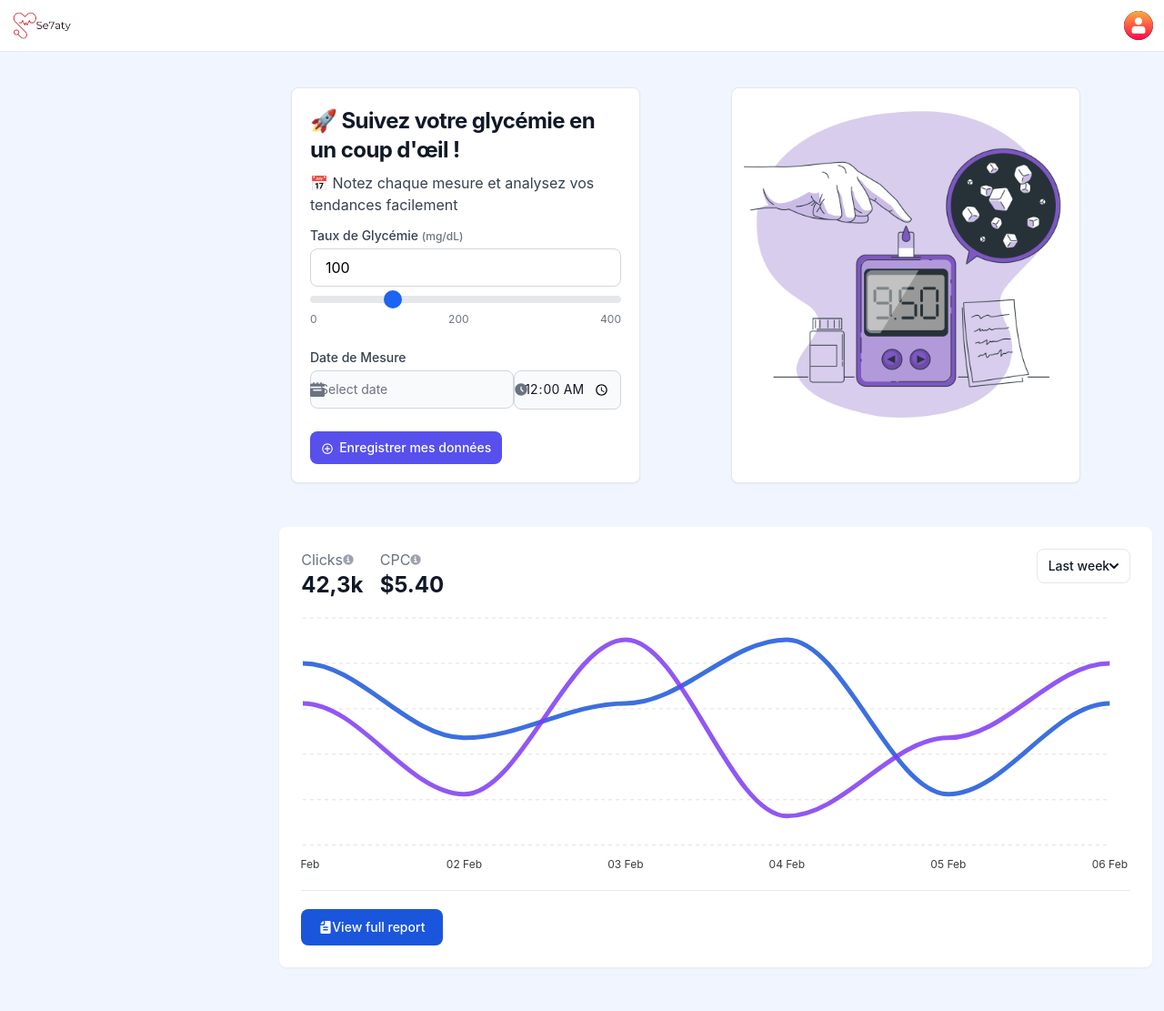
After one commit to yassir2222/Se7ati, a Django app: template se7ati_project/se7ati_app/templates/statistics/glycemi_statistcs.html in a window 1280 px wide. The commit adds this page. Shown: the whole page at 91% size. Run offline with Django 3.2, Linux system fonts and the light colour scheme; the template is opened without the code that fills it, so the values that code supplies are empty; some libraries are stand-ins or nearby versions.

Commit message:
mesure glycemie front

```diff
--- a/se7ati_project/se7ati_app/templates/includes/sidebar.html
+++ b/se7ati_project/se7ati_app/templates/includes/sidebar.html
@@ -136,6 +136,19 @@
           <span class="ms-3">Ai Assistant</span>
         </a>
       </li>
+
+      <li>
+        <a
+          href="{% url 'glucoseLevel' %}"
+          class="flex items-center p-2 text-gray-900 rounded-lg hover:bg-gray-100 group"
+        >
+        <svg class="w-6 h-6 text-gray-500 transition duration-75 group-hover:text-gray-900" aria-hidden="true" xmlns="http://www.w3.org/2000/svg" width="24" height="24" fill="none" viewBox="0 0 24 24">
+          <path stroke="currentColor" stroke-linecap="round" stroke-linejoin="round" stroke-width="2" d="M4 4v15a1 1 0 0 0 1 1h15M8 16l2.5-5.5 3 3L17.273 7 20 9.667"/>
+        </svg>
+
+          <span class="ms-3">Statistique</span>
+        </a>
+      </li>
       <li>
         <a
           href="#"
--- /dev/null
+++ b/se7ati_project/se7ati_app/templates/statistics/glycemi_statistcs.html
@@ -0,0 +1,296 @@
+<!DOCTYPE html>
+<html lang="fr">
+<head>
+  <meta charset="UTF-8" />
+  <meta name="viewport" content="width=device-width, initial-scale=1.0" />
+  <title>Statistiques Glycémie</title>
+  <link href="https://cdn.jsdelivr.net/npm/flowbite@3.1.2/dist/flowbite.min.css" rel="stylesheet" />
+
+</head>
+<body class="bg-indigo-50">
+    {% include 'includes/navbar.html' %}
+    <div></div>
+    {% include 'includes/sidebar.html' %}
+
+    {% load static %}
+    <br><br><br><br>
+    <div class="grid grid-cols-2  gap-2" style="margin-left: 25%;">
+
+        <div class="max-w-sm bg-white border border-gray-200 rounded-lg shadow-sm dark:bg-gray-800 dark:border-gray-700">
+
+            <div class="p-5">
+                <a href="#">
+                    <h5 class="mb-2 text-2xl font-bold tracking-tight text-gray-900 dark:text-white">🚀 Suivez votre glycémie en un coup d'œil !</h5>
+                </a>
+                <p class="mb-3 font-normal text-gray-700 dark:text-gray-400">📅 Notez chaque mesure et analysez vos tendances facilement</p>
+
+                <div>
+                    <label class="block text-sm font-medium text-gray-700 mb-1" for="glycemia">
+                        Taux de Glycémie <span class="text-xs text-gray-500">(mg/dL)</span>
+                    </label>
+
+
+                    <input
+                        type="number"
+                        id="glycemia"
+                        name="glycemia"
+                        min="50"
+                        max="300"
+                        value="100"
+                        required
+                        class="w-full px-4 py-2 border border-gray-300 rounded-lg input-focus focus:outline-none"
+                    />
+
+
+                    <input
+                        type="range"
+                        id="glycemia-range"
+                        name="glycemia"
+                        min="0"
+                        max="400"
+                        step="1"
+                        value="100"
+                        class="w-full h-2 bg-gray-200 rounded-lg appearance-none range-slider"
+
+                    />
+
+
+                    <div class="flex justify-between text-xs text-gray-500 mt-1">
+                        <span>0</span>
+                        <output id="glycemia-value">200</output>
+                        <span>400</span>
+                    </div>
+                </div>
+              <br>
+
+              <label class="block text-sm font-medium text-gray-700 mb-1" for="glycemia">
+                Date de Mesure
+            </label>
+<div class="flex">
+
+    <div class="relative max-w-sm flex items-center me-4">
+
+
+        <div class="absolute inset-y-0 start-0 flex items-center ps-3 pointer-events-none">
+        <svg class="w-4 h-4  text-gray-500 dark:text-gray-400" aria-hidden="true" xmlns="http://www.w3.org/2000/svg" fill="currentColor" viewBox="0 0 20 20">
+            <path d="M20 4a2 2 0 0 0-2-2h-2V1a1 1 0 0 0-2 0v1h-3V1a1 1 0 0 0-2 0v1H6V1a1 1 0 0 0-2 0v1H2a2 2 0 0 0-2 2v2h20V4ZM0 18a2 2 0 0 0 2 2h16a2 2 0 0 0 2-2V8H0v10Zm5-8h10a1 1 0 0 1 0 2H5a1 1 0 0 1 0-2Z"/>
+            </svg>
+        </div>
+        <input id="datepicker-actions" datepicker datepicker-buttons datepicker-autoselect-today type="text" class="bg-gray-50 border border-gray-300 text-gray-900 text-sm rounded-lg focus:ring-blue-500 focus:border-blue-500 block w-full ps-10 p-2.5  dark:bg-gray-700 dark:border-gray-600 dark:placeholder-gray-400 dark:text-white dark:focus:ring-blue-500 dark:focus:border-blue-500" placeholder="Select date">
+    </div>
+    <div class="relative flex items-center me-4">
+        <div class="absolute inset-y-0 end-0 top-0 flex items-center pe-3.5 pointer-events-none">
+            <svg class="w-4 h-4 text-gray-500 dark:text-gray-400" aria-hidden="true" xmlns="http://www.w3.org/2000/svg" fill="currentColor" viewBox="0 0 24 24">
+                <path fill-rule="evenodd" d="M2 12C2 6.477 6.477 2 12 2s10 4.477 10 10-4.477 10-10 10S2 17.523 2 12Zm11-4a1 1 0 1 0-2 0v4a1 1 0 0 0 .293.707l3 3a1 1 0 0 0 1.414-1.414L13 11.586V8Z" clip-rule="evenodd"/>
+            </svg>
+        </div>
+        <input type="time" id="time" class="bg-gray-50 border leading-none border-gray-300 text-gray-900 text-sm rounded-lg focus:ring-blue-500 focus:border-blue-500 block w-full p-2.5 dark:bg-gray-700 dark:border-gray-600 dark:placeholder-gray-400 dark:text-white dark:focus:ring-blue-500 dark:focus:border-blue-500" min="09:00" max="18:00" value="00:00" required />
+    </div>
+</div>
+
+                <br>
+                <button href="#" class="inline-flex items-center px-3 py-2 text-sm font-medium text-center text-white bg-indigo-600 rounded-lg hover:bg-indigo-800 focus:ring-4 focus:outline-none focus:ring-blue-300 dark:bg-blue-600 dark:hover:bg-blue-700 dark:focus:ring-blue-800">
+
+
+                    <svg class="rtl:rotate-180 w-3.5 h-3.5 ms-2" aria-hidden="true" xmlns="http://www.w3.org/2000/svg" width="24" height="24" fill="none" viewBox="0 0 24 20">
+                        <path stroke="currentColor" stroke-linecap="round" stroke-linejoin="round" stroke-width="2" d="M12 7.757v8.486M7.757 12h8.486M21 12a9 9 0 1 1-18 0 9 9 0 0 1 18 0Z"/>
+                      </svg>&ThinSpace; Enregistrer mes données
+
+                </button>
+            </div>
+        </div>
+        <div class="max-w-sm bg-white border border-gray-200 rounded-lg shadow-sm dark:bg-gray-800 dark:border-gray-700">
+            <img class="h-auto max-w-full rounded-lg" src="{% static 'images/Diabetes-bro-glycemi.png' %}" alt="">
+        </div>
+
+
+    </div>
+
+<br><br>
+
+    <div class=" w-1/2 ml-10 bg-white rounded-lg shadow-sm dark:bg-gray-800 p-4 md:p-6" style="margin-left: 24%; width:75% ;" >
+        <div class="flex justify-between mb-5">
+          <div class="grid gap-4 grid-cols-2">
+            <div>
+              <h5 class="inline-flex items-center text-gray-500 dark:text-gray-400 leading-none font-normal mb-2">Clicks
+                <svg data-popover-target="clicks-info" data-popover-placement="bottom" class="w-3 h-3 text-gray-400 hover:text-gray-900 dark:hover:text-white cursor-pointer ms-1" aria-hidden="true" xmlns="http://www.w3.org/2000/svg" fill="currentColor" viewBox="0 0 20 20">
+                  <path d="M10 .5a9.5 9.5 0 1 0 9.5 9.5A9.51 9.51 0 0 0 10 .5ZM9.5 4a1.5 1.5 0 1 1 0 3 1.5 1.5 0 0 1 0-3ZM12 15H8a1 1 0 0 1 0-2h1v-3H8a1 1 0 0 1 0-2h2a1 1 0 0 1 1 1v4h1a1 1 0 0 1 0 2Z"/>
+                </svg>
+                <div data-popover id="clicks-info" role="tooltip" class="absolute z-10 invisible inline-block text-sm text-gray-500 transition-opacity duration-300 bg-white border border-gray-200 rounded-lg shadow-xs opacity-0 w-72 dark:bg-gray-800 dark:border-gray-600 dark:text-gray-400">
+                    <div class="p-3 space-y-2">
+                        <h3 class="font-semibold text-gray-900 dark:text-white">Clicks growth - Incremental</h3>
+                        <p>Report helps navigate cumulative growth of community activities. Ideally, the chart should have a growing trend, as stagnating chart signifies a significant decrease of community activity.</p>
+                        <h3 class="font-semibold text-gray-900 dark:text-white">Calculation</h3>
+                        <p>For each date bucket, the all-time volume of activities is calculated. This means that activities in period n contain all activities up to period n, plus the activities generated by your community in period.</p>
+                        <a href="#" class="flex items-center font-medium text-blue-600 dark:text-blue-500 dark:hover:text-blue-600 hover:text-blue-700 hover:underline">Read more <svg class="w-2 h-2 ms-1.5 rtl:rotate-180" aria-hidden="true" xmlns="http://www.w3.org/2000/svg" fill="none" viewBox="0 0 6 10">
+                    <path stroke="currentColor" stroke-linecap="round" stroke-linejoin="round" stroke-width="2" d="m1 9 4-4-4-4"/>
+                  </svg></a>
+                    </div>
+                    <div data-popper-arrow></div>
+                </div>
+              </h5>
+              <p class="text-gray-900 dark:text-white text-2xl leading-none font-bold">42,3k</p>
+            </div>
+            <div>
+              <h5 class="inline-flex items-center text-gray-500 dark:text-gray-400 leading-none font-normal mb-2">CPC
+              <svg data-popover-target="cpc-info" data-popover-placement="bottom" class="w-3 h-3 text-gray-400 hover:text-gray-900 dark:hover:text-white cursor-pointer ms-1" aria-hidden="true" xmlns="http://www.w3.org/2000/svg" fill="currentColor" viewBox="0 0 20 20">
+                  <path d="M10 .5a9.5 9.5 0 1 0 9.5 9.5A9.51 9.51 0 0 0 10 .5ZM9.5 4a1.5 1.5 0 1 1 0 3 1.5 1.5 0 0 1 0-3ZM12 15H8a1 1 0 0 1 0-2h1v-3H8a1 1 0 0 1 0-2h2a1 1 0 0 1 1 1v4h1a1 1 0 0 1 0 2Z"/>
+                </svg>
+                <div data-popover id="cpc-info" role="tooltip" class="absolute z-10 invisible inline-block text-sm text-gray-500 transition-opacity duration-300 bg-white border border-gray-200 rounded-lg shadow-xs opacity-0 w-72 dark:bg-gray-800 dark:border-gray-600 dark:text-gray-400">
+                    <div class="p-3 space-y-2">
+                        <h3 class="font-semibold text-gray-900 dark:text-white">CPC growth - Incremental</h3>
+                        <p>Report helps navigate cumulative growth of community activities. Ideally, the chart should have a growing trend, as stagnating chart signifies a significant decrease of community activity.</p>
+                        <h3 class="font-semibold text-gray-900 dark:text-white">Calculation</h3>
+                        <p>For each date bucket, the all-time volume of activities is calculated. This means that activities in period n contain all activities up to period n, plus the activities generated by your community in period.</p>
+                        <a href="#" class="flex items-center font-medium text-blue-600 dark:text-blue-500 dark:hover:text-blue-600 hover:text-blue-700 hover:underline">Read more <svg class="w-2 h-2 ms-1.5 rtl:rotate-180" aria-hidden="true" xmlns="http://www.w3.org/2000/svg" fill="none" viewBox="0 0 6 10">
+                    <path stroke="currentColor" stroke-linecap="round" stroke-linejoin="round" stroke-width="2" d="m1 9 4-4-4-4"/>
+                  </svg></a>
+                    </div>
+                    <div data-popper-arrow></div>
+                </div>
+              </h5>
+              <p class="text-gray-900 dark:text-white text-2xl leading-none font-bold">$5.40</p>
+            </div>
+          </div>
+          <div>
+            <button id="dropdownDefaultButton"
+              data-dropdown-toggle="lastDaysdropdown"
+              data-dropdown-placement="bottom" type="button" class="px-3 py-2 inline-flex items-center text-sm font-medium text-gray-900 focus:outline-none bg-white rounded-lg border border-gray-200 hover:bg-gray-100 hover:text-blue-700 focus:z-10 focus:ring-4 focus:ring-gray-200 dark:focus:ring-gray-700 dark:bg-gray-800 dark:text-gray-400 dark:border-gray-600 dark:hover:text-white dark:hover:bg-gray-700">Last week <svg class="w-2.5 h-2.5 ms-2.5" aria-hidden="true" xmlns="http://www.w3.org/2000/svg" fill="none" viewBox="0 0 10 6">
+          <path stroke="currentColor" stroke-linecap="round" stroke-linejoin="round" stroke-width="2" d="m1 1 4 4 4-4"/>
+          </svg></button>
+          <div id="lastDaysdropdown" class="z-10 hidden bg-white divide-y divide-gray-100 rounded-lg shadow-sm w-44 dark:bg-gray-700">
+                <ul class="py-2 text-sm text-gray-700 dark:text-gray-200" aria-labelledby="dropdownDefaultButton">
+                  <li>
+                    <a href="#" class="block px-4 py-2 hover:bg-gray-100 dark:hover:bg-gray-600 dark:hover:text-white">Yesterday</a>
+                  </li>
+                  <li>
+                    <a href="#" class="block px-4 py-2 hover:bg-gray-100 dark:hover:bg-gray-600 dark:hover:text-white">Today</a>
+                  </li>
+                  <li>
+                    <a href="#" class="block px-4 py-2 hover:bg-gray-100 dark:hover:bg-gray-600 dark:hover:text-white">Last 7 days</a>
+                  </li>
+                  <li>
+                    <a href="#" class="block px-4 py-2 hover:bg-gray-100 dark:hover:bg-gray-600 dark:hover:text-white">Last 30 days</a>
+                  </li>
+                  <li>
+                    <a href="#" class="block px-4 py-2 hover:bg-gray-100 dark:hover:bg-gray-600 dark:hover:text-white">Last 90 days</a>
+                  </li>
+                </ul>
+            </div>
+          </div>
+        </div>
+        <div id="line-chart"></div>
+        <div class="grid grid-cols-1 items-center border-gray-200 border-t dark:border-gray-700 justify-between mt-2.5">
+          <div class="pt-5">
+            <a href="#" class="px-5 py-2.5 text-sm font-medium text-white inline-flex items-center bg-blue-700 hover:bg-blue-800 focus:ring-4 focus:outline-none focus:ring-blue-300 rounded-lg text-center dark:bg-blue-600 dark:hover:bg-blue-700 dark:focus:ring-blue-800">
+              <svg class="w-3.5 h-3.5 text-white me-2 rtl:rotate-180" aria-hidden="true" xmlns="http://www.w3.org/2000/svg" fill="currentColor" viewBox="0 0 16 20">
+                <path d="M14.066 0H7v5a2 2 0 0 1-2 2H0v11a1.97 1.97 0 0 0 1.934 2h12.132A1.97 1.97 0 0 0 16 18V2a1.97 1.97 0 0 0-1.934-2Zm-3 15H4.828a1 1 0 0 1 0-2h6.238a1 1 0 0 1 0 2Zm0-4H4.828a1 1 0 0 1 0-2h6.238a1 1 0 1 1 0 2Z"/>
+                <path d="M5 5V.13a2.96 2.96 0 0 0-1.293.749L.879 3.707A2.98 2.98 0 0 0 .13 5H5Z"/>
+              </svg>
+              View full report
+            </a>
+          </div>
+        </div>
+      </div>
+      <br><br>
+
+<script src="https://cdn.jsdelivr.net/npm/apexcharts"></script>
+<script>
+
+
+    const options = {
+  chart: {
+    height: "100%",
+    maxWidth: "100%",
+    type: "line",
+    fontFamily: "Inter, sans-serif",
+    dropShadow: {
+      enabled: false,
+    },
+    toolbar: {
+      show: false,
+    },
+  },
+  tooltip: {
+    enabled: true,
+    x: {
+      show: false,
+    },
+  },
+  dataLabels: {
+    enabled: false,
+  },
+  stroke: {
+    width: 6,
+  },
+  grid: {
+    show: true,
+    strokeDashArray: 4,
+    padding: {
+      left: 2,
+      right: 2,
+      top: -26
+    },
+  },
+  series: [
+    {
+      name: "Clicks",
+      data: [6500, 6418, 6456, 6526, 6356, 6456],
+      color: "#1A56DB",
+    },
+    {
+      name: "CPC",
+      data: [6456, 6356, 6526, 6332, 6418, 6500],
+      color: "#7E3AF2",
+    },
+  ],
+  legend: {
+    show: false
+  },
+  stroke: {
+    curve: 'smooth'
+  },
+  xaxis: {
+    categories: ['01 Feb', '02 Feb', '03 Feb', '04 Feb', '05 Feb', '06 Feb', '07 Feb'],
+    labels: {
+      show: true,
+      style: {
+        fontFamily: "Inter, sans-serif",
+        cssClass: 'text-xs font-normal fill-gray-500 dark:fill-gray-400'
+      }
+    },
+    axisBorder: {
+      show: false,
+    },
+    axisTicks: {
+      show: false,
+    },
+  },
+  yaxis: {
+    show: false,
+  },
+}
+
+if (document.getElementById("line-chart") && typeof ApexCharts !== 'undefined') {
+  const chart = new ApexCharts(document.getElementById("line-chart"), options);
+  chart.render();
+}
+
+</script>
+
+<script>
+const glycemiaInput = document.getElementById('glycemia');
+  const glycemiaRange = document.getElementById('glycemia-range');
+
+
+  // Synchronisation entre le champ number et le range
+
+
+  glycemiaRange.addEventListener('input', () => {
+    glycemiaInput.value = glycemiaRange.value;
+
+  });
+</script>
+<script src="https://cdn.jsdelivr.net/npm/flowbite@3.1.2/dist/flowbite.min.js"></script>
+</body>
+</html>
--- a/se7ati_project/se7ati_app/urls.py
+++ b/se7ati_project/se7ati_app/urls.py
@@ -17,6 +17,7 @@ urlpatterns = [
     path('chat/<int:user_id>/', views.chat_with_user, name='chat_with_user'),
     path('diabetes_predicton/', views.diabetes_predicton, name='diabetes_predicton'),
     path('chat_bot/', views.chat_bot, name='chat_bot'),
+    path('glucoseLevel/', views.glucoseLevel, name='glucoseLevel'),
 
 
 ]
--- a/se7ati_project/se7ati_app/views.py
+++ b/se7ati_project/se7ati_app/views.py
@@ -495,3 +495,6 @@ def chat_bot(request):
 
     chat_history = ChatMessage.objects.filter(user=request.user).order_by('created_at')
     return render(request, 'chat_bot/chat_main.html', {'chat_history': chat_history})
+
+def glucoseLevel(request):
+    return render(request, 'statistics/glycemi_statistcs.html')
```
Also changed, not shown: se7ati_project/se7ati_app/static/images/Diabetes-bro-glycemi.png (added).
